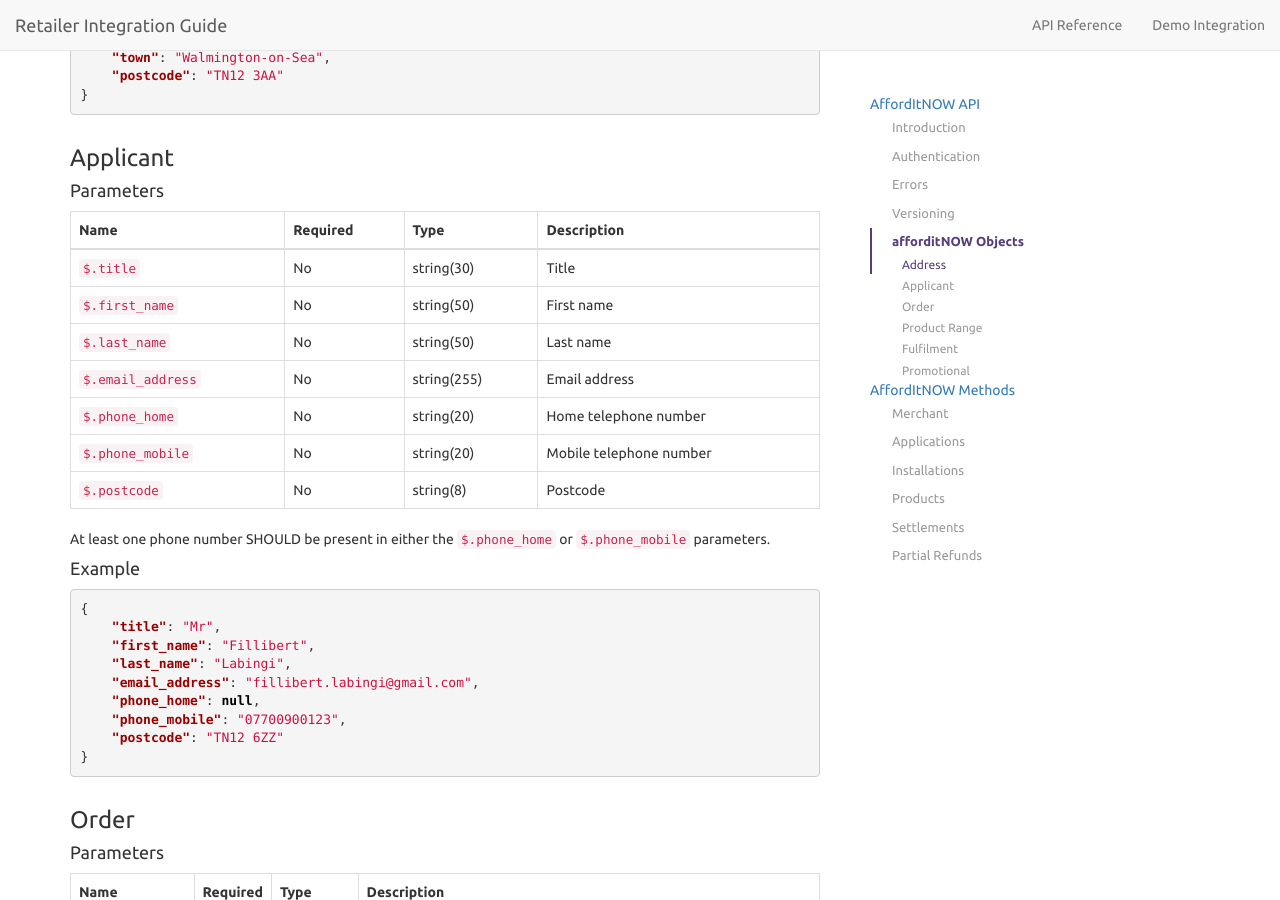
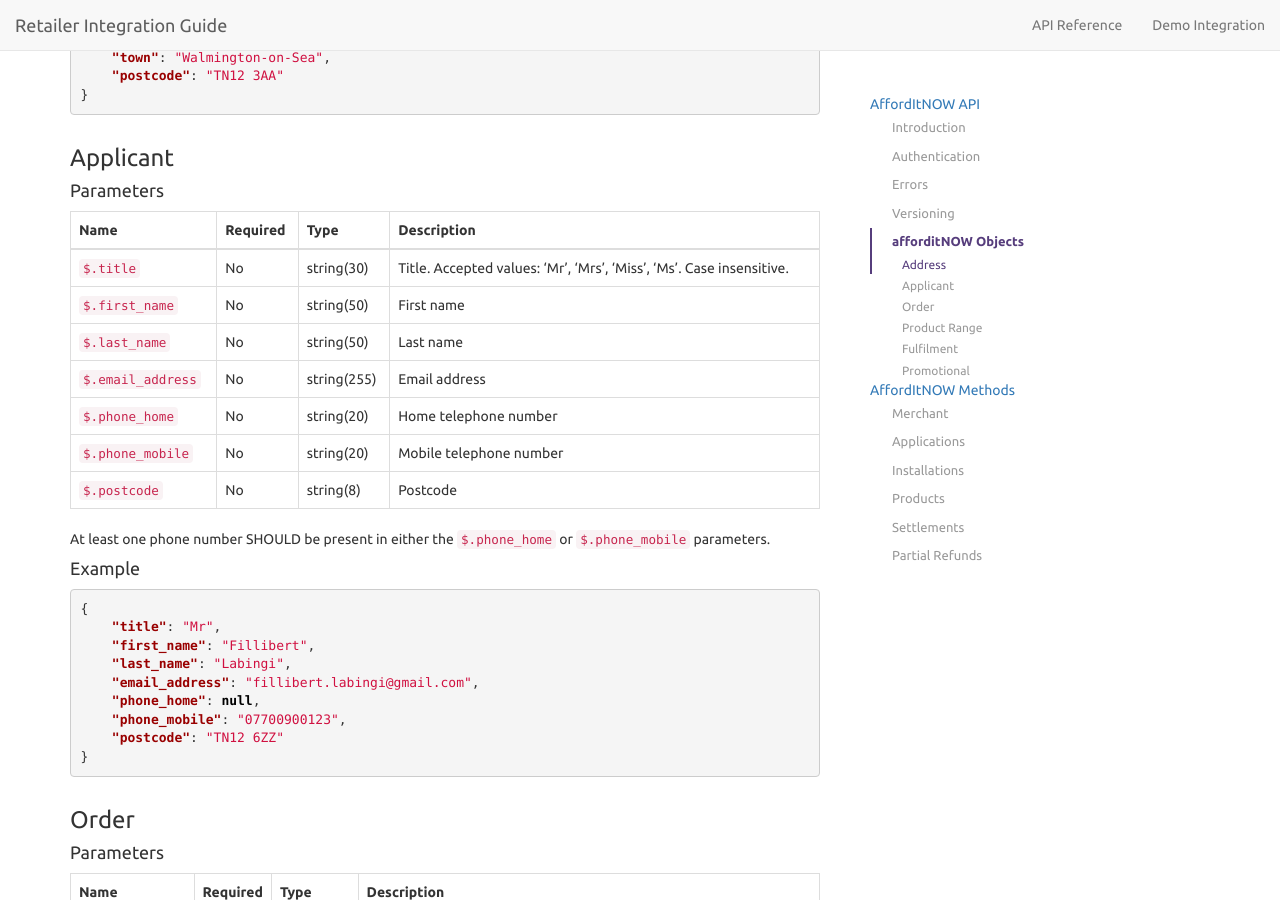
Before and after one commit to PayBreak/retailer-integration-guide, a Jekyll site: the page built from api/index.md, in a window 1280 px wide and 900 px high, scrolled down 3283 px. Built offline with Jekyll 4.4.1, drawn with Linux system fonts in a browser that asks for light colours; nearby versions of some CDN libraries; Markdown is read by kramdown in place of the engine named in the settings.

Commit message:
Applicant: title

```diff
--- a/_includes/v4/objects.md
+++ b/_includes/v4/objects.md
@@ -37,7 +37,7 @@ Name | Required | Type | Description
 
 Name | Required | Type | Description
 --- | --- | --- | ---
-`$.title` | No | string(30) | Title
+`$.title` | No | string(30) | Title. Accepted values: 'Mr', 'Mrs', 'Miss', 'Ms'. Case insensitive.
 `$.first_name` | No | string(50) | First name
 `$.last_name` | No | string(50) |  Last name
 `$.email_address` | No | string(255) | Email address
```
